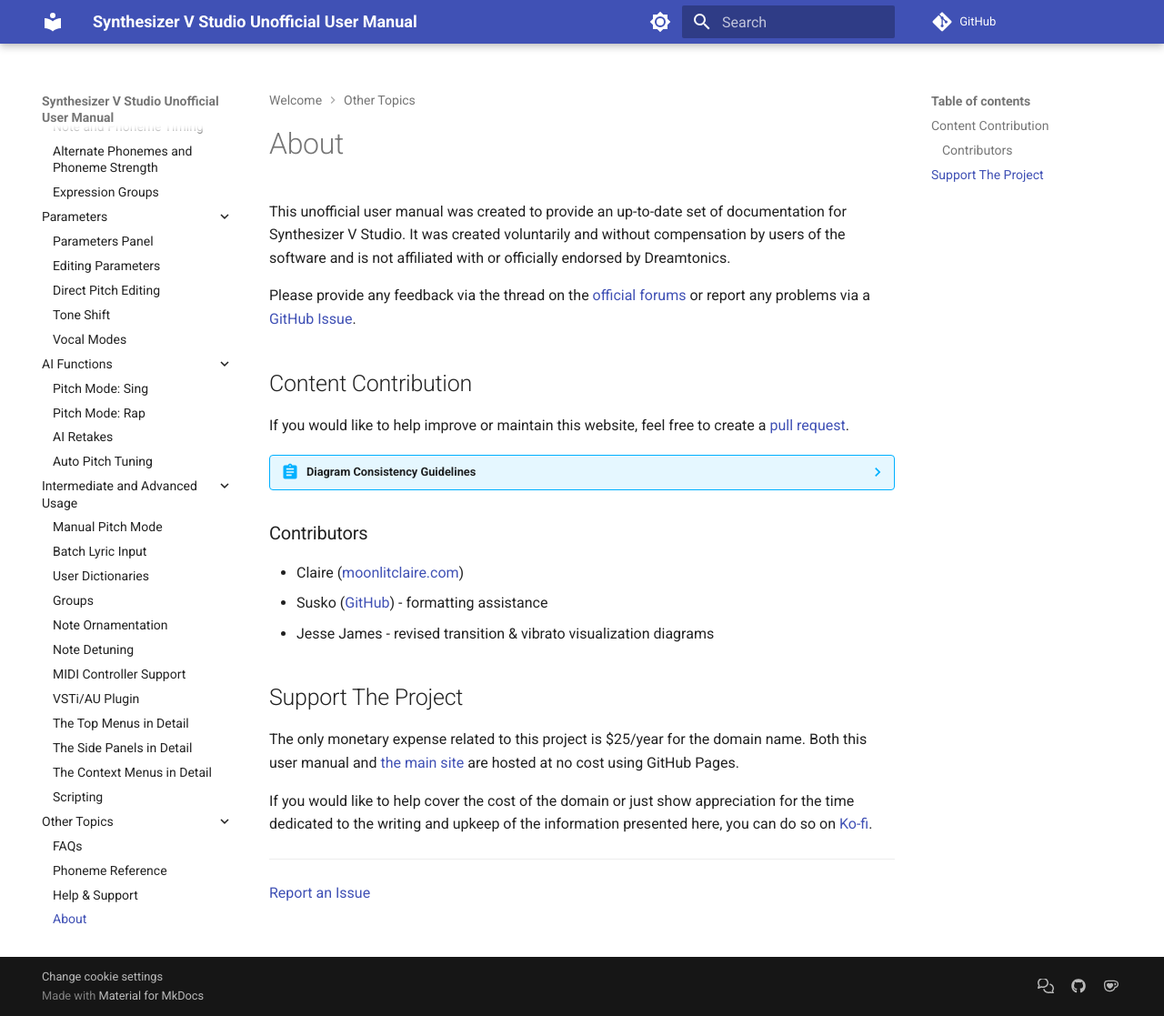
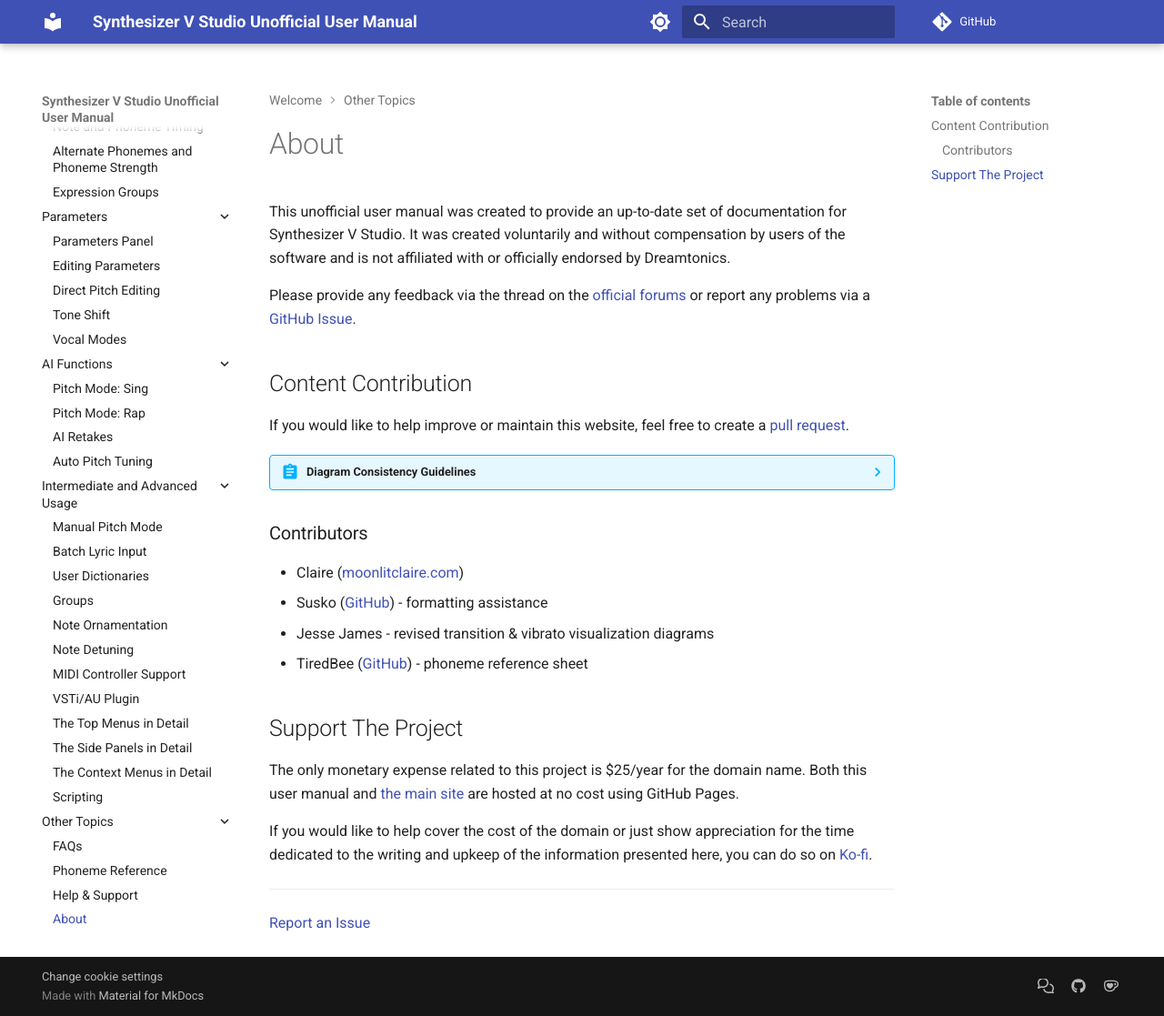
Before and after one commit to claire-west/svstudio-manual, an MkDocs documentation site: the page built from docs/about.md, in a window 1280 px wide and 1117 px high. Shown: the whole window at 91% size. Built offline with MkDocs 1.6.1 and Material for MkDocs 9.7.7, drawn with Linux system fonts in a browser that asks for light colours; comment, search, counter and statistics services are not loaded.

Commit message:
Add TiredBee to list of contributors

```diff
--- a/docs/about.md
+++ b/docs/about.md
@@ -41,6 +41,7 @@
 - Claire ([moonlitclaire.com](https://moonlitclaire.com))
 - Susko ([GitHub](https://github.com/Susko3)) - formatting assistance
 - Jesse James - revised transition & vibrato visualization diagrams
+- TiredBee ([GitHub](https://github.com/TiredPcholka/Synthesizer-V-Studio-Phoneme-Reference-Sheet/blob/main/Synthesizer%20V%20Studio%20Phoneme%20Refsheet.png)) - phoneme reference sheet
 
 ## Support The Project
 
```
